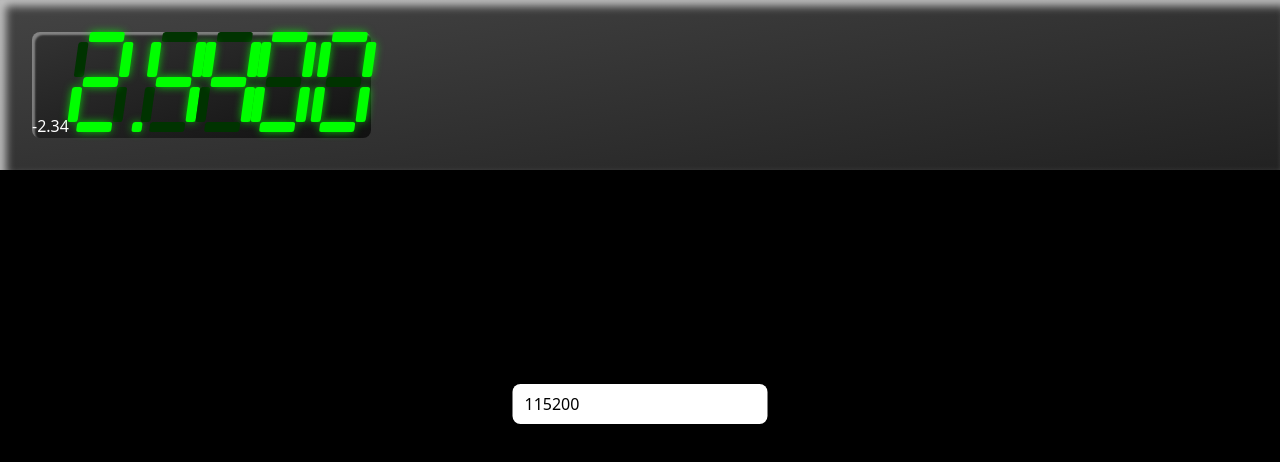
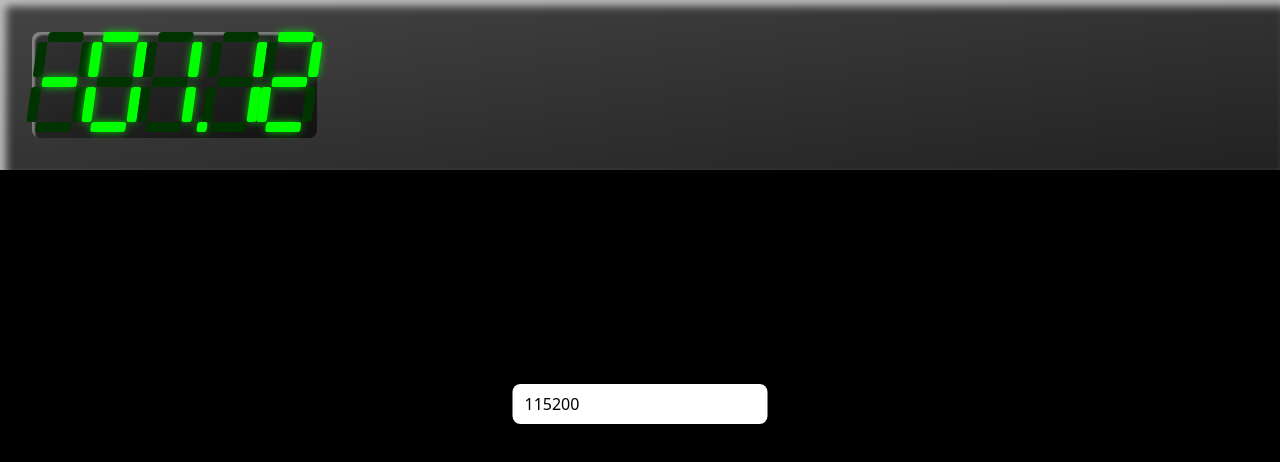
Before and after one commit to MStefan99/Power-meter-plus, a SvelteKit app: page / in a window 1280 px wide. Shown: the top 462 px of the page. Built offline with nearby package versions, Linux system fonts and the light colour scheme.

Commit message:
implemented digit extraction

```diff
--- a/src/components/DigitDisplay.svelte
+++ b/src/components/DigitDisplay.svelte
@@ -49,6 +49,17 @@
 		t: [0, 0, 0, 1, 1, 1, 1],
 		u: [0, 0, 1, 1, 1, 0, 0],
 		y: [0, 1, 1, 1, 0, 1, 1],
+
+		'0': digits[0],
+		'1': digits[1],
+		'2': digits[2],
+		'3': digits[3],
+		'4': digits[4],
+		'5': digits[5],
+		'6': digits[6],
+		'7': digits[7],
+		'8': digits[8],
+		'9': digits[9],
 
 		'"': [0, 1, 0, 0, 0, 1, 0],
 		"'": [0, 0, 0, 0, 0, 1, 0],
--- a/src/components/NumberDisplay.svelte
+++ b/src/components/NumberDisplay.svelte
@@ -2,39 +2,55 @@
 	import DigitDisplay from './DigitDisplay.svelte';
 
 	interface Props {
-		value: number;
+		value: number | string;
 		integerDigits?: number;
 		decimalDigits?: number;
 	}
 
-	let { value = 0, integerDigits, decimalDigits = 1 }: Props = $props();
+	type NumberSymbol = '0' | '1' | '2' | '3' | '4' | '5' | '6' | '7' | '8' | '9' | '-' | '.';
 
-	let iDigits = $derived(integerDigits ?? Math.max(1, Math.ceil(Math.log10(Math.abs(value)))));
-	let decimalPart = $derived(value % 1);
+	let { value = 0, integerDigits, decimalDigits }: Props = $props();
 
-	function* range(start: number, end: number) {
-		for (let i = start; i < end; i++) yield i;
+	let digits = $derived(extractDigits(value, integerDigits, decimalDigits));
+
+	function extractDigits(
+		num: number | string,
+		intLength?: number,
+		decLength?: number
+	): NumberSymbol[] {
+		const numStr = typeof num === 'number' ? num.toString() : num;
+
+		const isNegative = numStr[0] === '-';
+		const absNumStr = isNegative ? numStr.slice(1) : numStr;
+
+		const intPart = absNumStr.split('.')[0] || '';
+		const decPart = absNumStr.split('.')[1] || '';
+
+		const paddedIntPart =
+			intLength !== undefined
+				? intPart.slice(-intLength + ~~isNegative).padStart(intLength - ~~isNegative, '0')
+				: intPart;
+		const paddedDecPart =
+			decLength !== undefined ? decPart.slice(0, decLength).padEnd(decLength, '0') : decPart;
+
+		return (
+			(isNegative ? '-' : '') +
+			paddedIntPart +
+			(paddedDecPart ? `.${paddedDecPart}` : '')
+		).split('') as NumberSymbol[];
 	}
 </script>
 
 <div class="number-editor">
-	<span>{value}</span>
-	{#each range(1, iDigits + 1) as i}
+	{#each digits as digit}
 		<span class="mr-2">
-			<DigitDisplay symbol={Math.floor(Math.abs(value / Math.pow(10, iDigits - i))) % 10} />
+			{#if digit === '.'}
+				<div class="decimal-separator"></div>
+			{:else}
+				<DigitDisplay symbol={digit} />
+			{/if}
 		</span>
 	{/each}
-	{#if decimalDigits}
-		<span class="decimal-separator mr-2"></span>
-	{/if}
-	{#each range(1, decimalDigits) as i}
-		<span class="mr-2">
-			<DigitDisplay symbol={Math.abs(Math.floor(decimalPart * Math.pow(10, i))) % 10} />
-			<!--<span>{Math.abs(decimalPart * Math.pow(10, i))}</span>-->
-		</span>
-	{/each}
-	<!--Rounding the last digit-->
-	<DigitDisplay symbol={Math.round(decimalPart * Math.pow(10, decimalDigits)) % 10} />
 </div>
 
 <style>
--- a/src/routes/+page.svelte
+++ b/src/routes/+page.svelte
@@ -3,8 +3,6 @@
 	import ConnectionDialog from '../components/ConnectionDialog.svelte';
 	import PowerView from '../components/PowerView.svelte';
 	import NumberDisplay from '../components/NumberDisplay.svelte';
-
-	let number = -2.34;
 
 	// setInterval(() => (number = (number - 0.1234)), 200);
 </script>
@@ -15,7 +13,7 @@
 		<div class="display-frame-1">
 			<div class="display-frame-2">
 				<div class="display p-4">
-					<NumberDisplay value={number} decimalDigits={4} />
+					<NumberDisplay value="-1.1234" integerDigits={3} decimalDigits={2} />
 				</div>
 			</div>
 		</div>
```
